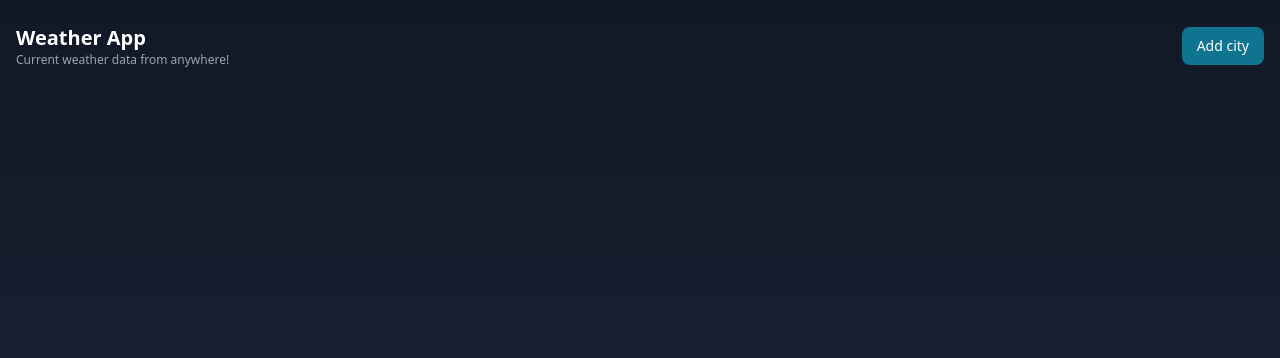
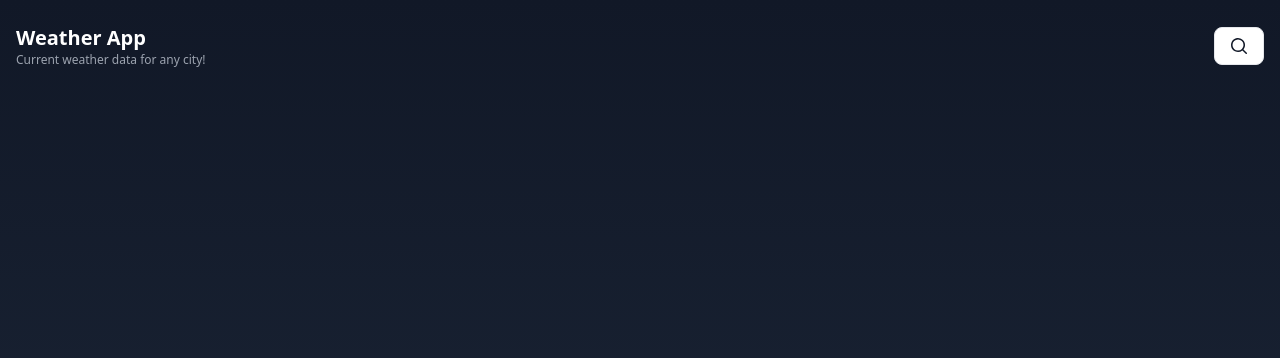
Before and after one commit to Joey-JJ/assessment_relatics, a React (Create React App) app: page / in a window 1280 px wide. Shown: the top 358 px of the page. Built offline with nearby package versions, Linux system fonts and the light colour scheme; the HTML template or start-up script is replaced by a standard one.

Commit message:
Changed search button to icons

```diff
--- a/src/components/layout/Navbar.tsx
+++ b/src/components/layout/Navbar.tsx
@@ -1,5 +1,6 @@
 import React from "react";
 import { Button } from "flowbite-react";
+import { Close, Search } from "../../icons/Icons";
 
 interface Props {
   openSearch: boolean;
@@ -13,14 +14,15 @@ const Navbar: React.FC<Props> = ({ openSearch, setOpenSearch }) => {
         <div>
           <h1 className="text-xl font-bold">Weather App</h1>
           <p className="text-xs text-gray-400">
-            Current weather data from anywhere!
+            Current weather data for any city!
           </p>
         </div>
         <Button
-          size={"sm"}
+          size="sm"
+          color="gray"
           onClick={() => setOpenSearch((prev: boolean) => !prev)}
         >
-          {!openSearch ? "Add city" : "Close"}
+          {!openSearch ? <Search /> : <Close />}
         </Button>
       </div>
     </nav>
--- a/src/icons/Icons.tsx
+++ b/src/icons/Icons.tsx
@@ -33,3 +33,33 @@ export const Refresh: React.FC = () => {
     </svg>
   );
 };
+
+export const Search: React.FC = () => {
+  return (
+    <svg
+      xmlns="http://www.w3.org/2000/svg"
+      viewBox="0 0 20 20"
+      fill="currentColor"
+      className="w-5 h-5"
+    >
+      <path
+        fillRule="evenodd"
+        d="M9 3.5a5.5 5.5 0 100 11 5.5 5.5 0 000-11zM2 9a7 7 0 1112.452 4.391l3.328 3.329a.75.75 0 11-1.06 1.06l-3.329-3.328A7 7 0 012 9z"
+        clipRule="evenodd"
+      />
+    </svg>
+  );
+};
+
+export const Close: React.FC = () => {
+  return (
+    <svg
+      xmlns="http://www.w3.org/2000/svg"
+      viewBox="0 0 20 20"
+      fill="currentColor"
+      className="w-5 h-5"
+    >
+      <path d="M6.28 5.22a.75.75 0 00-1.06 1.06L8.94 10l-3.72 3.72a.75.75 0 101.06 1.06L10 11.06l3.72 3.72a.75.75 0 101.06-1.06L11.06 10l3.72-3.72a.75.75 0 00-1.06-1.06L10 8.94 6.28 5.22z" />
+    </svg>
+  );
+};
```
